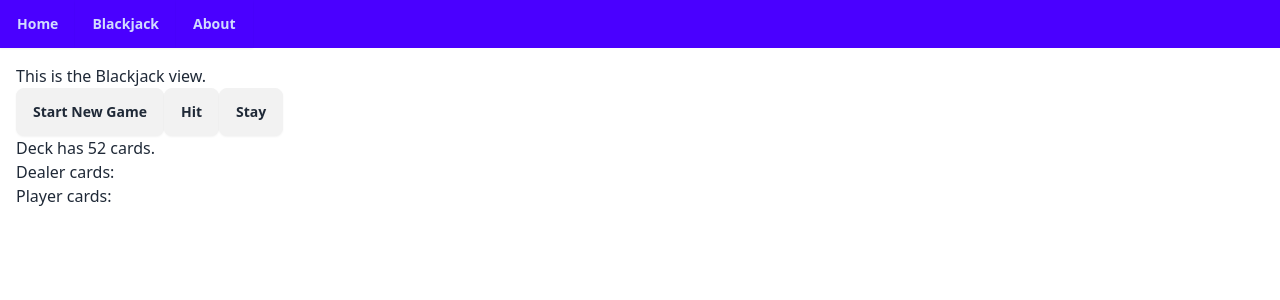
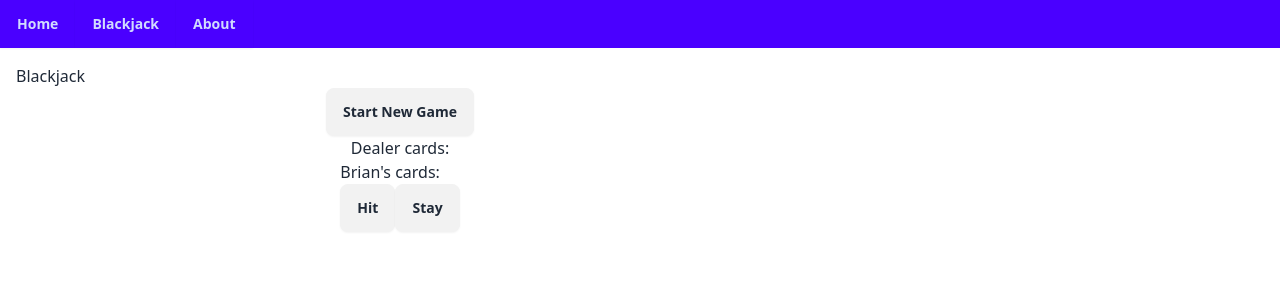
Before and after one commit to bhanna1693/blackjack, a Vue app: page /blackjack in a window 1280 px wide. Shown: the top 300 px of the page. Built offline with nearby package versions, Linux system fonts and the light colour scheme.

Commit message:
card/game/player/deck logic established

```diff
--- a/src/components/BlackjackGame.vue
+++ b/src/components/BlackjackGame.vue
@@ -1,34 +1,24 @@
 <script setup lang="ts">
-import { BlackjackCard } from '@/models'
-import { Deck } from '@/models/Deck'
-import { computed, ref } from 'vue'
+import { Blackjack } from '@/models/BlackjackGame'
+import { computed, onMounted } from 'vue'
 
 const props = defineProps<{
-  deck: Deck
+  blackjack: Blackjack
 }>()
-const playerCards = ref<BlackjackCard[]>([])
-const dealerCards = ref<BlackjackCard[]>([])
-const isPlayerTurn = ref(true)
-
-const playerScore = computed(() => {
-  return playerCards.value.reduce((acc, card) => acc + card.value, 0)
+onMounted(() => {})
+const dealer = computed(() => {
+  return props.blackjack.players.find((p) => p.isDealer)
+})
+const activePlayers = computed(() => {
+  return props.blackjack.players.filter((p) => !p.isDealer)
 })
 
 function startGame() {
   console.log('Game started')
-  if (props.deck.isNewDeck()) {
-    props.deck.shuffle()
-  }
-  playerCards.value = []
-  dealerCards.value = []
-  for (let i = 0; i < 2; i++) {
-    playerCards.value.push(props.deck.dealCard()!)
-    dealerCards.value.push(props.deck.dealCard()!)
-  }
+  props.blackjack.startGame()
 }
 function dealCard() {
   console.log('Card dealt')
-  playerCards.value.push(props.deck.dealCard()!)
 }
 function stay() {
   console.log('Player stays')
@@ -36,29 +26,37 @@ function stay() {
 </script>
 
 <template>
-  <div class="">
+  <h1>Blackjack</h1>
+
+  <div class="flex items-center justify-center">
     <button type="button" class="btn" @click="startGame">Start New Game</button>
-    <button type="button" class="btn" @click="dealCard">Hit</button>
-    <button type="button" class="btn" @click="stay">Stay</button>
   </div>
-  <div>Deck has {{ deck.cards.length }} cards.</div>
 
-  <section class="flex flex-col">
+  <section class="flex flex-col justify-center items-center">
     <div>
       Dealer cards:
       <ul>
-        <li v-for="card in dealerCards" :key="card.id">
+        <li v-for="card in dealer?.cards" :key="card.id">
           <div class="card">
             {{ card.fullName }}
           </div>
         </li>
       </ul>
     </div>
-    <div>
-      Player cards:
-      <ul>
-        <li v-for="card in playerCards" :key="card.id">{{ card.fullName }}</li>
-      </ul>
+    <div class="" v-for="p of activePlayers" :key="p.name">
+      <div>
+        {{ p.name }}'s cards:
+        <ul>
+          <li v-for="card in p.cards" :key="card.id">
+            <div class="card">
+              {{ card.fullName }}
+            </div>
+          </li>
+        </ul>
+
+        <button type="button" class="btn" @click="dealCard">Hit</button>
+        <button type="button" class="btn" @click="stay">Stay</button>
+      </div>
     </div>
   </section>
 </template>
--- a/src/models/BlackjackCard.ts
+++ /dev/null
@@ -1,23 +0,0 @@
-import { CardBase } from './CardBase'
-import type { CardRank, CardValue } from './card.model'
-
-export class BlackjackCard extends CardBase {
-  cardLabelValueMap: Record<CardRank, CardValue> = {
-    '2': 2,
-    '3': 3,
-    '4': 4,
-    '5': 5,
-    '6': 6,
-    '7': 7,
-    '8': 8,
-    '9': 9,
-    '10': 10,
-    J: 11,
-    Q: 12,
-    K: 13,
-    A: 14
-  }
-  get value(): CardValue {
-    return this.cardLabelValueMap[this.rank]
-  }
-}
--- /dev/null
+++ b/src/models/BlackjackGame.ts
@@ -0,0 +1,42 @@
+import type { Deck } from './Deck'
+import { GameBase } from './Game'
+import type { Player } from './Player'
+
+export class Blackjack extends GameBase {
+  title = 'Blackjack'
+
+  /**
+   * Constructs a new instance of the BlackjackGame class.
+   *
+   * @param props - The properties for initializing the game.
+   * @param props.players - An array of players participating in the game.
+   * @param props.deck - The deck of cards used in the game.
+   */
+  constructor(props: { players: Player[]; deck: Deck }) {
+    if (props.players.filter((player) => player.isDealer).length !== 1) {
+      throw new Error('There must be exactly one dealer')
+    }
+
+    const lastPlayer = props.players[props.players.length - 1]
+    if (lastPlayer.isDealer === false) {
+      throw new Error('The last player must be the dealer')
+    }
+
+    super(props)
+  }
+  startGame() {
+    this.resetGame()
+    this.deck.shuffle()
+    for (let i = 0; i < 2; i++) {
+      this.players.forEach((player) => {
+        player.cards.push(this.deck.dealCard())
+      })
+    }
+  }
+
+  resetGame() {
+    this.players.forEach((player) => {
+      player.cards = []
+    })
+  }
+}
--- a/src/models/CardBase.ts
+++ b/src/models/Card.ts
@@ -1,4 +1,4 @@
-import type { CardColor, CardConstructor, CardRank, CardSuit, CardValue } from './card.model'
+import type { CardColor, CardRank, CardSuit } from './card.model'
 
 /**
  * base class that all cards extend from.
@@ -7,7 +7,7 @@ import type { CardColor, CardConstructor, CardRank, CardSuit, CardValue } from '
  *
  *
  */
-export abstract class CardBase {
+export class Card {
   rank: CardRank
   suit: CardSuit
 
@@ -31,7 +31,7 @@ export abstract class CardBase {
   }
 
   get fullName(): string {
-    return `${this.rank} of ${this.suit}`
+    return `${this.fullRank} of ${this.suit}`
   }
 
   get id(): string {
@@ -51,18 +51,14 @@ export abstract class CardBase {
   get isHonourCard(): boolean {
     return this.isFaceCard || this.isAce
   }
-  cardSuitToColor: Record<CardSuit, CardColor> = {
+  readonly cardSuitToColor: Record<CardSuit, CardColor> = {
     hearts: 'red',
     diamonds: 'red',
     clubs: 'black',
     spades: 'black'
   }
-  /**
-   * value can change depending on the game
-   */
-  abstract get value(): CardValue
 
-  constructor(card: CardConstructor) {
+  constructor(card: { rank: CardRank; suit: CardSuit }) {
     this.rank = card.rank
     this.suit = card.suit
   }
--- a/src/models/Deck.ts
+++ b/src/models/Deck.ts
@@ -1,8 +1,8 @@
-import { BlackjackCard } from './BlackjackCard'
+import { Card } from './Card'
 import { type CardRank, type CardSuit } from './card.model'
 
 export class Deck {
-  cards: BlackjackCard[] = []
+  cards: Card[] = []
   private readonly cardRanks: CardRank[] = [
     '2',
     '3',
@@ -19,7 +19,7 @@ export class Deck {
     'A'
   ]
   private readonly cardSuits: CardSuit[] = ['hearts', 'diamonds', 'clubs', 'spades']
-  constructor(cards: BlackjackCard[] = []) {
+  constructor(cards: Card[] = []) {
     this.cards = cards
     if (cards.length === 0) {
       this.reset()
@@ -31,7 +31,7 @@ export class Deck {
     this.cards.sort(() => Math.random() - 0.5)
   }
 
-  dealCard(): BlackjackCard {
+  dealCard(): Card {
     // deal a card
     const card = this.cards.pop()
     if (!card) {
@@ -43,13 +43,10 @@ export class Deck {
   reset() {
     this.cards = []
     // add all the cards back to the deck
-    Object.keys(this.cardRanks).forEach((suit) => {
-      Object.keys(this.cardSuits).forEach((rank) => {
-        this.cards.push(new BlackjackCard({ rank: rank as CardRank, suit: suit as CardSuit }))
+    this.cardRanks.forEach((rank) => {
+      this.cardSuits.forEach((suit) => {
+        this.cards.push(new Card({ rank: rank as CardRank, suit: suit as CardSuit }))
       })
     })
   }
-  isNewDeck() {
-    return this.cards.length === 52
-  }
 }
--- /dev/null
+++ b/src/models/Game.ts
@@ -0,0 +1,12 @@
+import { Deck } from './Deck'
+import type { Player } from './Player'
+
+export abstract class GameBase {
+  abstract title: 'Blackjack' | string
+  players: Player[]
+  deck: Deck
+  constructor(props: { players: Player[]; deck: Deck }) {
+    this.players = props.players
+    this.deck = props.deck
+  }
+}
--- /dev/null
+++ b/src/models/Player.ts
@@ -0,0 +1,16 @@
+import type { Card } from './Card'
+
+export class Player {
+  playerType: 'player' | 'dealer' = 'player'
+  name: string = ''
+  cards: Card[] = []
+  get isDealer() {
+    return this.playerType === 'dealer'
+  }
+
+  constructor(props: { name: string; playerType: 'player' | 'dealer'; cards: Card[] }) {
+    this.name = props.name
+    this.playerType = props.playerType
+    this.cards = props.cards
+  }
+}
--- a/src/models/card.model.ts
+++ b/src/models/card.model.ts
@@ -2,7 +2,3 @@ export type CardRank = '2' | '3' | '4' | '5' | '6' | '7' | '8' | '9' | '10' | 'J
 export type CardSuit = 'hearts' | 'diamonds' | 'clubs' | 'spades'
 export type CardValue = 2 | 3 | 4 | 5 | 6 | 7 | 8 | 9 | 10 | 11 | 12 | 13 | 14
 export type CardColor = 'red' | 'black'
-export type CardConstructor = {
-  rank: CardRank
-  suit: CardSuit
-}
--- a/src/views/BlackjackView.vue
+++ b/src/views/BlackjackView.vue
@@ -1,18 +1,28 @@
 <script setup lang="ts">
 import BlackjackGame from '@/components/BlackjackGame.vue'
+import { Blackjack } from '@/models/BlackjackGame'
 import { Deck } from '@/models/Deck'
+import { GameBase } from '@/models/Game'
+import { Player } from '@/models/Player'
 import { computed, onMounted, ref } from 'vue'
 
-const deck = ref<Deck>()
-
+const gameModel = ref<'Blackjack'>()
+const players = ref<Player[]>([new Player({ name: 'Brian', playerType: 'player', cards: [] })])
 const state = ref('init')
 const isLoading = computed(() => state.value === 'loading')
 const isLoaded = computed(() => state.value === 'loaded')
+const game = ref<GameBase>()
 
 onMounted(() => {
   state.value = 'loading'
   setTimeout(() => {
-    deck.value = new Deck()
+    gameModel.value = 'Blackjack'
+    game.value = new Blackjack({
+      players: players.value.concat(
+        new Player({ name: 'Dealer', playerType: 'dealer', cards: [] })
+      ),
+      deck: new Deck()
+    })
     state.value = 'loaded'
   }, 500)
 })
@@ -23,11 +33,7 @@ onMounted(() => {
       <div>Loading...</div>
     </template>
     <template v-else-if="isLoaded">
-      <div>This is the Blackjack view.</div>
-
-      <div v-if="deck">
-        <BlackjackGame :deck="deck" />
-      </div>
+      <BlackjackGame v-if="game instanceof Blackjack" :blackjack="game" />
     </template>
   </div>
 </template>
```
